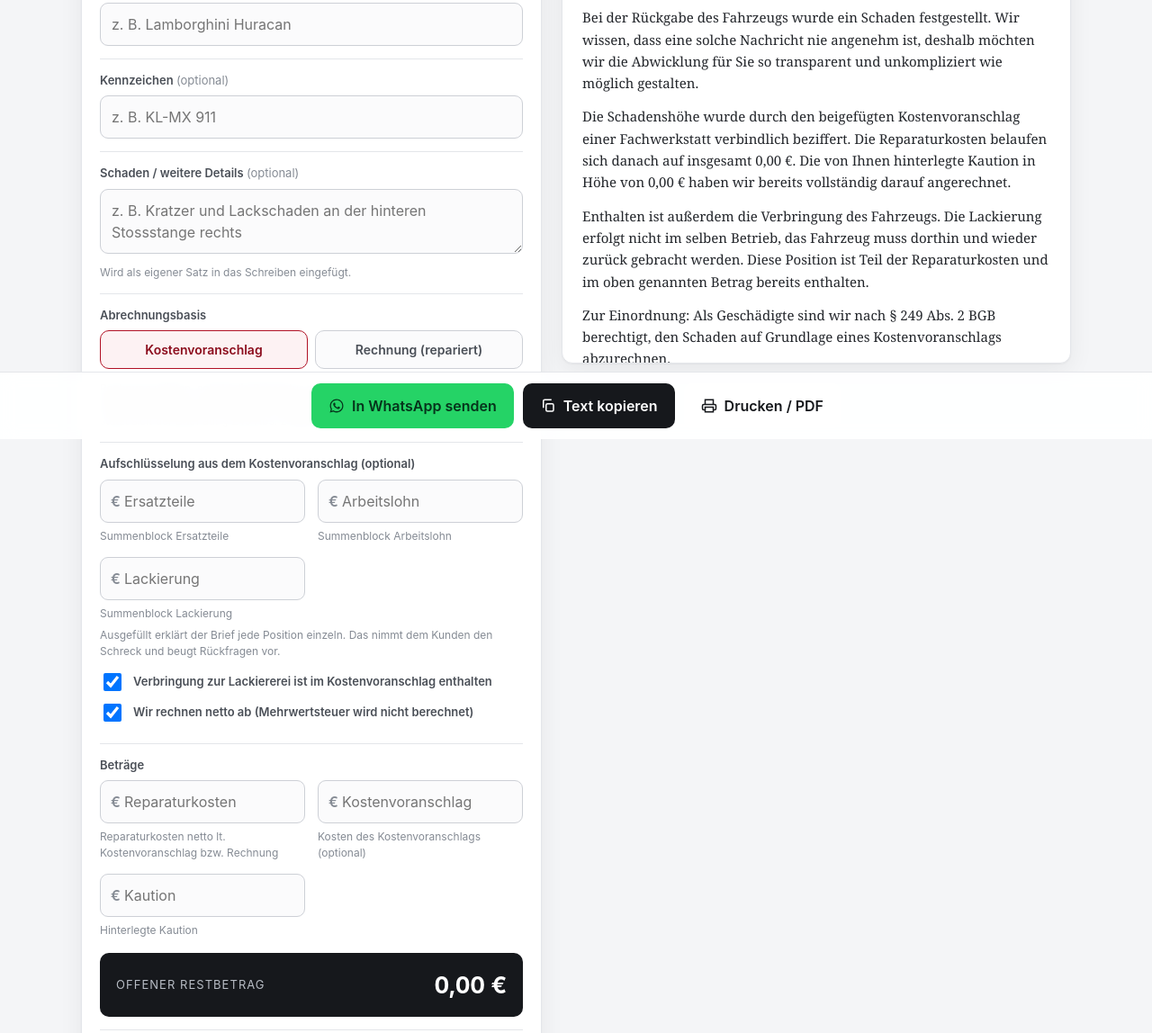
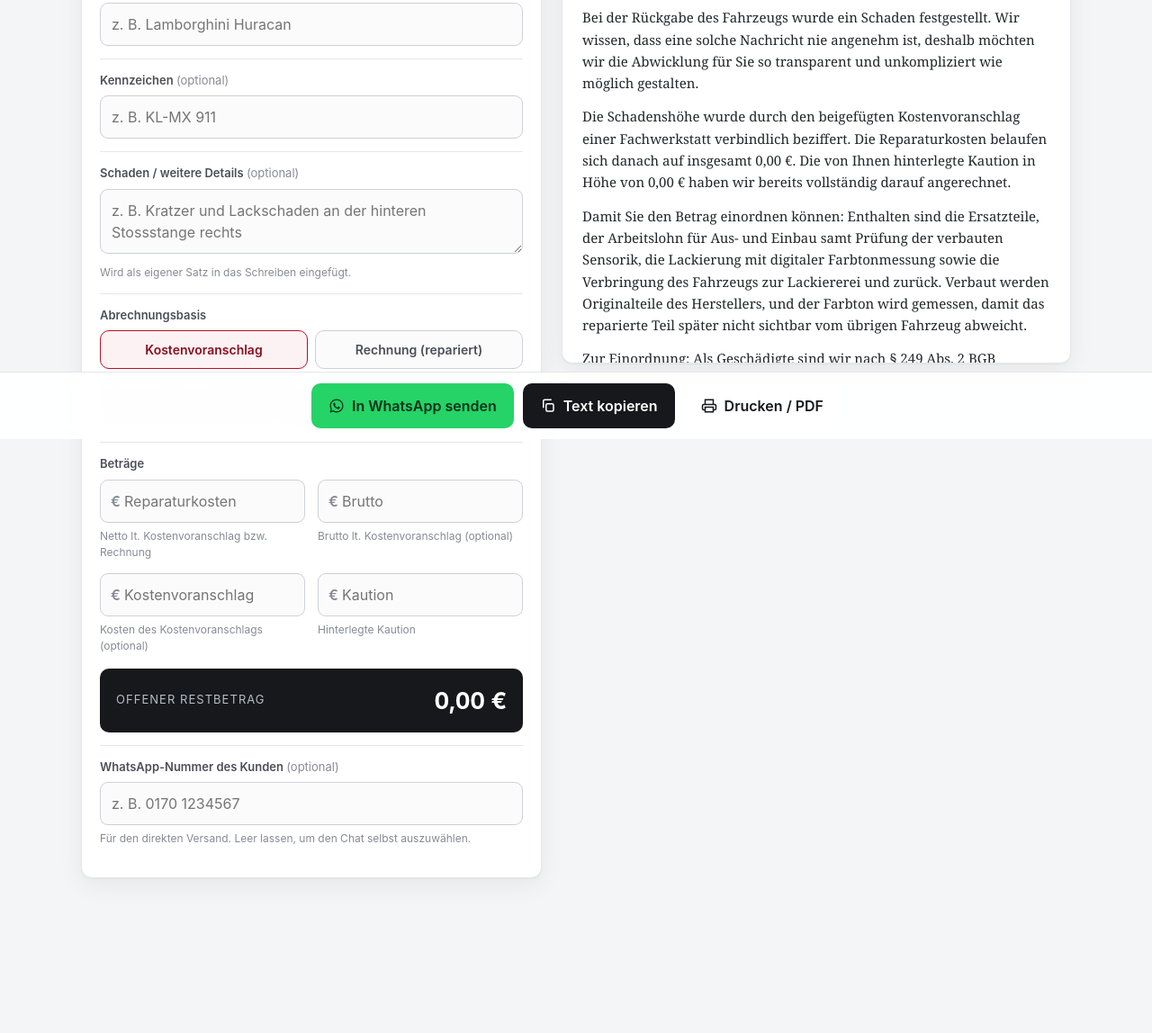
Before and after one commit to Barankohler/mietix-schadensformular, a plain HTML site: page index.html in a window 1280 px wide. Shown: the part 312-1460 px from the top of the page at 90% size. After the commit the page ends 1428 px from the top, so only its background shows below. Drawn offline with Linux system fonts and the light colour scheme.

Commit message:
Schadensformular vereinfacht: nur netto und brutto

```diff
--- a/index.html
+++ b/index.html
@@ -281,30 +281,6 @@
       </div>
 
       <div class="field">
-        <label>Aufschlüsselung aus dem Kostenvoranschlag (optional)</label>
-        <div class="money-grid">
-          <div><div class="money"><span class="cur">&euro;</span>
-            <input type="text" id="teile" inputmode="decimal" placeholder="Ersatzteile"></div>
-            <div class="hint">Summenblock Ersatzteile</div></div>
-          <div><div class="money"><span class="cur">&euro;</span>
-            <input type="text" id="lohn" inputmode="decimal" placeholder="Arbeitslohn"></div>
-            <div class="hint">Summenblock Arbeitslohn</div></div>
-          <div><div class="money"><span class="cur">&euro;</span>
-            <input type="text" id="lack" inputmode="decimal" placeholder="Lackierung"></div>
-            <div class="hint">Summenblock Lackierung</div></div>
-        </div>
-        <div class="hint">Ausgefüllt erklärt der Brief jede Position einzeln. Das nimmt dem Kunden den Schreck und beugt Rückfragen vor.</div>
-        <label style="display:flex;align-items:center;gap:10px;margin-top:12px;font-weight:600">
-          <input type="checkbox" id="verbringung" checked style="width:20px;height:20px">
-          Verbringung zur Lackiererei ist im Kostenvoranschlag enthalten
-        </label>
-        <label style="display:flex;align-items:center;gap:10px;margin-top:8px;font-weight:600">
-          <input type="checkbox" id="netto" checked style="width:20px;height:20px">
-          Wir rechnen netto ab (Mehrwertsteuer wird nicht berechnet)
-        </label>
-      </div>
-
-      <div class="field">
         <label>Beträge</label>
         <div class="money-grid">
           <div>
@@ -312,7 +288,14 @@
               <span class="cur">&euro;</span>
               <input type="text" id="reparatur" inputmode="decimal" placeholder="Reparaturkosten">
             </div>
-            <div class="hint">Reparaturkosten netto lt. Kostenvoranschlag bzw. Rechnung</div>
+            <div class="hint">Netto lt. Kostenvoranschlag bzw. Rechnung</div>
+          </div>
+          <div>
+            <div class="money">
+              <span class="cur">&euro;</span>
+              <input type="text" id="brutto" inputmode="decimal" placeholder="Brutto">
+            </div>
+            <div class="hint">Brutto lt. Kostenvoranschlag (optional)</div>
           </div>
           <div>
             <div class="money">
@@ -371,7 +354,7 @@
 <script>
   const eur = new Intl.NumberFormat('de-DE', { style: 'currency', currency: 'EUR' });
   const $ = id => document.getElementById(id);
-  const ids = ['name','fahrzeug','kennzeichen','schaden','reparatur','kv','kaution','tel','teile','lohn','lack','verbringung','netto'];
+  const ids = ['name','fahrzeug','kennzeichen','schaden','reparatur','brutto','kv','kaution','tel'];
 
   function parseNum(v) {
     if (!v) return 0;
@@ -393,15 +376,12 @@
     const rep = parseNum($('reparatur').value);
     const kv = parseNum($('kv').value);
     const kau = parseNum($('kaution').value);
-    const teile = parseNum($('teile').value);
-    const lohn = parseNum($('lohn').value);
-    const lack = parseNum($('lack').value);
-    const verbringung = $('verbringung').checked;
-    const netto = $('netto').checked;
+    const brutto = parseNum($('brutto').value);
+    const mwst = brutto > rep ? brutto - rep : 0;
     const forderung = rep + kv;          // Gesamtforderung = Reparatur + Kostenvoranschlag
     const diff = forderung - kau;
     const rest = Math.max(0, diff);
-    return { rep, kv, kau, forderung, diff, rest, teile, lohn, lack, verbringung, netto };
+    return { rep, kv, kau, forderung, diff, rest, brutto, mwst };
   }
 
   // Live restbetrag box: schaltet automatisch zwischen Nachzahlung und Rückzahlung um
@@ -430,7 +410,7 @@
   // Build the letter as plain-text lines (single source of truth).
   // Variant is chosen automatically: rep > kau => Nachzahlung, rep < kau => Rückzahlung, rep == kau => exakt gedeckt.
   function letterLines() {
-    const { rep, kv, kau, forderung, diff, rest, teile, lohn, lack, verbringung, netto } = buildData();
+    const { rep, kv, kau, forderung, diff, rest, brutto, mwst } = buildData();
     const fz = fahrzeugLabel();
     const schaden = $('schaden').value.trim();
     const rueck = Math.abs(Math.min(0, diff));
@@ -461,31 +441,12 @@
     } else {
       L.push(kern + ' ' + kautionSatz);
     }
-    const belegNennung = nachRechnung ? 'der Rechnung' : 'dem Kostenvoranschlag';
     const belegIn = nachRechnung ? 'in der Rechnung' : 'im Kostenvoranschlag';
-    if (teile > 0 || lohn > 0 || lack > 0) {
+    L.push('');
+    L.push('Damit Sie den Betrag einordnen können: Enthalten sind die Ersatzteile, der Arbeitslohn für Aus- und Einbau samt Prüfung der verbauten Sensorik, die Lackierung mit digitaler Farbtonmessung sowie die Verbringung des Fahrzeugs zur Lackiererei und zurück. Verbaut werden Originalteile des Herstellers, und der Farbton wird gemessen, damit das reparierte Teil später nicht sichtbar vom übrigen Fahrzeug abweicht.');
+    if (mwst > 0) {
       L.push('');
-      L.push('Damit Sie den Betrag nachvollziehen können, hier die Positionen aus ' + belegNennung + ' im Einzelnen:');
-      if (teile > 0) {
-        L.push('');
-        L.push('Ersatzteile: ' + fmt(teile) + '. Beschädigte Teile werden ersetzt und nicht ausgebessert. Verbaut werden Originalteile des Herstellers, alles andere wäre bei diesem Fahrzeug weder zulässig noch werterhaltend.');
-      }
-      if (lohn > 0) {
-        L.push('');
-        L.push('Arbeitslohn: ' + fmt(lohn) + '. Aus- und Einbau der betroffenen Teile, Prüfung der verbauten Sensorik sowie das Auslesen und Zurücksetzen des Fehlerspeichers nach der Reparatur.');
-      }
-      if (lack > 0) {
-        L.push('');
-        L.push('Lackierung: ' + fmt(lack) + '. Vorbereitung, digitale Farbtonmessung und Lackierung nach Vorgabe des Herstellers. Der Farbton wird gemessen, damit das reparierte Teil später nicht sichtbar vom übrigen Fahrzeug abweicht.');
-      }
-    }
-    if (verbringung) {
-      L.push('');
-      L.push('Enthalten ist außerdem die Verbringung des Fahrzeugs. Die Lackierung erfolgt nicht im selben Betrieb, das Fahrzeug muss dorthin und wieder zurück gebracht werden. Diese Position ist Teil der Reparaturkosten und im oben genannten Betrag bereits enthalten.');
-    }
-    if (netto && rep > 0) {
-      L.push('');
-      L.push('Wichtig für Sie: Wir rechnen ausschließlich netto ab. Die ' + belegIn + ' zusätzlich ausgewiesene Mehrwertsteuer von ' + fmt(rep * 0.19) + ' berechnen wir Ihnen nicht.');
+      L.push('Wichtig für Sie: Wir rechnen ausschließlich netto ab. Ausgewiesen sind ' + fmt(brutto) + ' brutto, die darin enthaltene Mehrwertsteuer von ' + fmt(mwst) + ' berechnen wir Ihnen nicht.');
     }
     if (!nachRechnung) {
       L.push('');
```
